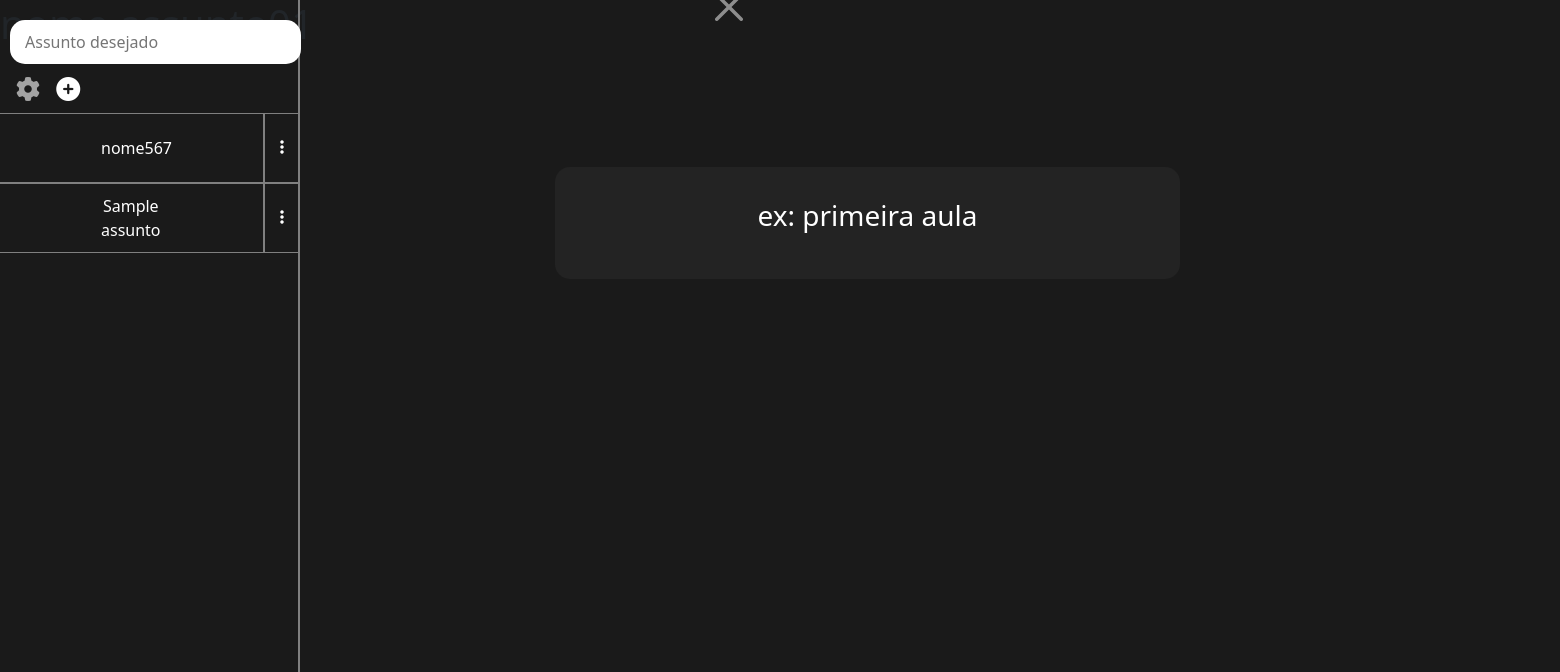
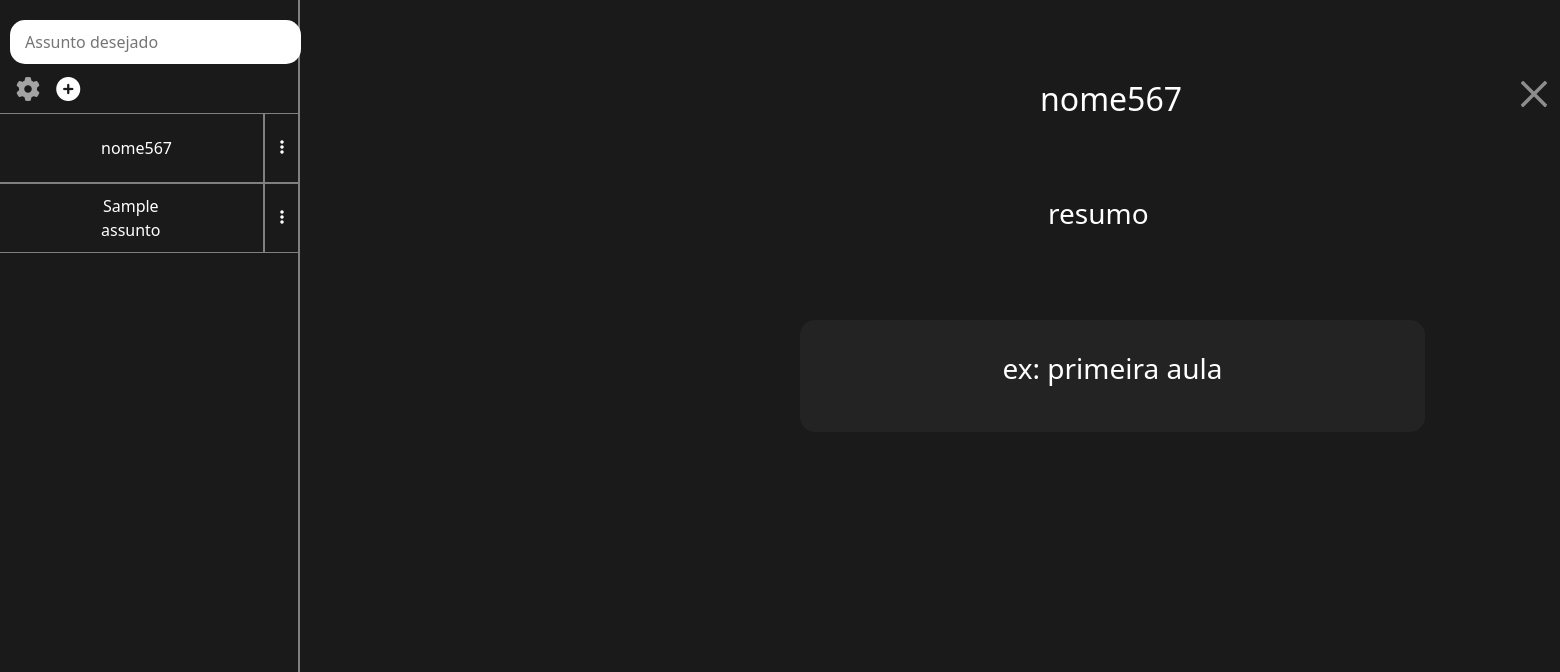
Before and after one commit to Mateus-Galvao-de-Camargo/Study-Root, a PHP site: page /telas/assunto.php in a window 1560 px wide. Shown: the top 672 px of the page. Run offline with PHP 8.4, Linux system fonts and the light colour scheme; the visitor is signed in with stand-in values (Sample User, id 1); tables that the repository leaves empty hold one stand-in row (values such as "Sample post").

Commit message:
arrumando algumas coisas referente ao assunto

```diff
--- /dev/null
+++ b/src/back-end/popula-anotacao.php
@@ -0,0 +1,5 @@
+<?php
+
+
+
+?>
--- a/src/css/assunto.css
+++ b/src/css/assunto.css
@@ -3,6 +3,19 @@ body{
     width: 100%;
 }
 
+.divas{
+
+    position: absolute;
+    top: 2rem;
+    left: 50rem;
+}
+.btn-close{
+    position: absolute;
+    top: 3rem;
+    left: 45rem;
+    margin: 0;
+    padding: 0;
+}
 
 .primeira-aula{
     display: block;
@@ -11,12 +24,32 @@ body{
     text-decoration: none;
 }
 
-.botao-sair{
+.titulo{
+    position: absolute;
+    margin: 0;
+    padding: 0;
+    top: 3rem;
+    left: 15rem;
+    font-size: 32px;
+    color: white;
+}
+
+.botao-materia{
+
+    position: absolute;
+    border-radius: 15px;
+    top: 18rem;
     display: block;
-    margin: 0 0 0 700px;
-    margin-top: -65px;
+    width: 625px;
+    padding: 25px;
+    background-color: rgb(35, 35, 35);
     border-color: transparent;
-    background-color: transparent;
+}
+
+.resumidamente{
+    position: absolute;
+    top: 10rem;
+    left: 15.5rem;
 }
 
 p{
@@ -28,24 +61,3 @@ p{
     text-decoration: none;
     color: white;
 }
-
-    .botao-cadastro-aside{
-
-        margin: 225px 0 0 95px;
-
-        border-radius: 15px;
-        width: 85px;
-        border-color: transparent;
-        background: white;
-    }
-
-    .botao-materia{
-
-        border-radius: 15px;
-        margin: 120px 0 0 555px;
-        display: block;
-        width: 625px;
-        padding: 25px;
-        background-color: rgb(35, 35, 35);
-        border-color: transparent;
-    }
--- a/src/telas/assunto.php
+++ b/src/telas/assunto.php
@@ -72,13 +72,15 @@
     }
 ?>
 </nav>
+
 </aside>
-
-    <h1 class="titulo">nome assunto01 <button class ="botao-sair" type ="submit"><a class="link-sair" href="./home.php"><p class="btn-close"></p></a></button></h1>
-
+<div class="divas">
+    <h1 class="titulo">nome567<a class="link-sair" href="./home.php"></a></h1>
+    <p class="btn-close"></p>
+    <p class="resumidamente">resumo</p>
     <a class="primeira-aula" href="./anotacao.php"><button class ="botao-materia" type ="submit"><p>ex: primeira aula</p></button></a>
 
-
+  </div>
     <!-- Modal -->
   <div class="modal fade branco" id="modal">
     <div class="modal-dialog modal-dialog-centered">
```
